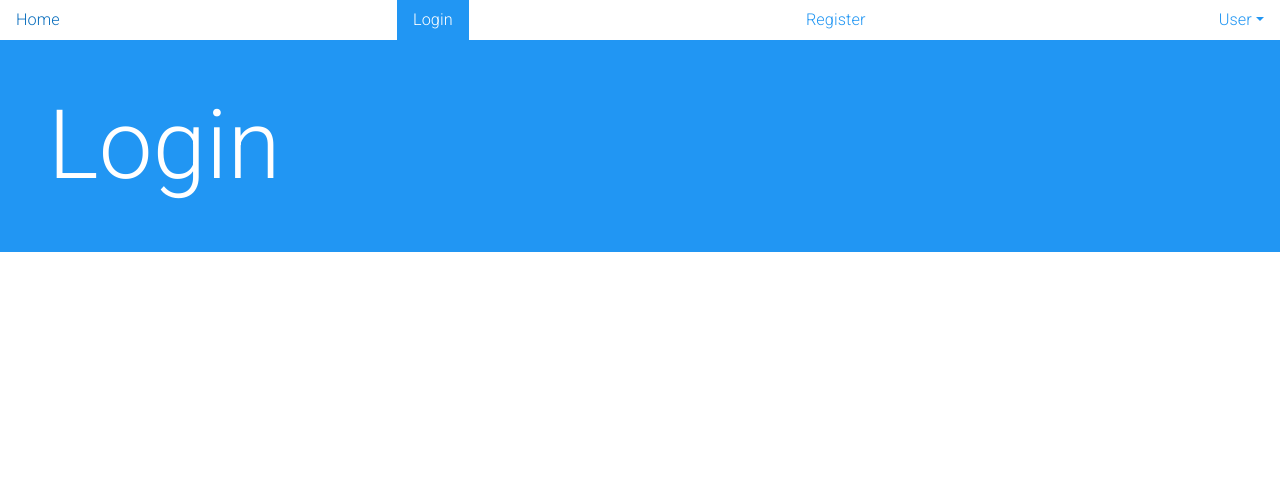
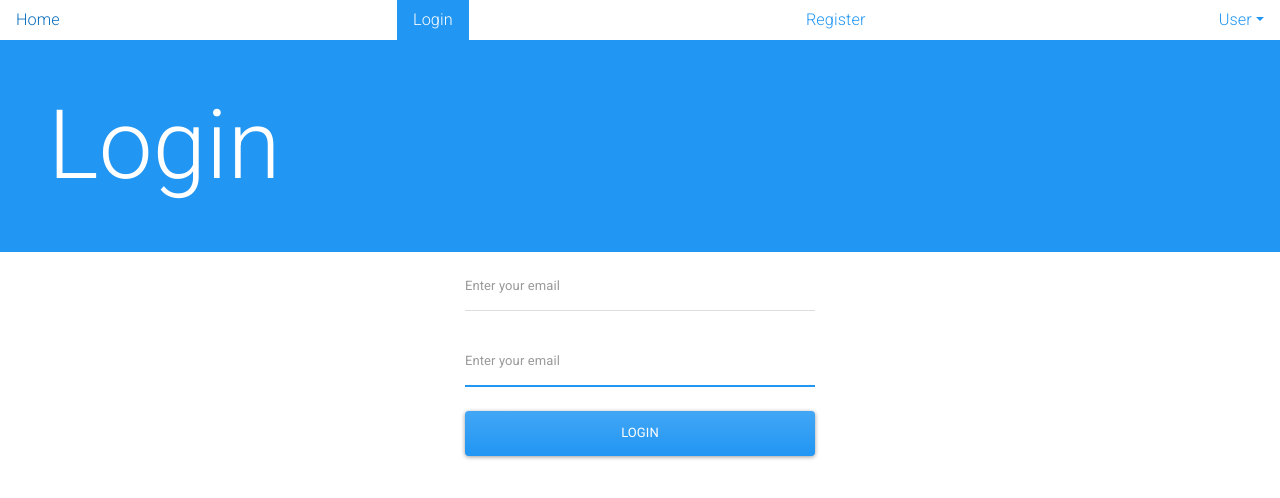
Before and after one commit to KaiyuWei/realist, a React (Create React App) app in the folder client/: page /login in a window 1280 px wide. Shown: the top 498 px of the page. Built offline with nearby package versions, Linux system fonts and the light colour scheme.

Commit message:
login page completed

```diff
--- a/client/src/context/auth.js
+++ b/client/src/context/auth.js
@@ -2,7 +2,7 @@
  * the file for react Context used for auth process
  */
 
-import { useState, createContext, useContext } from "react";
+import { useState, createContext, useContext, useEffect } from "react";
 import axios from "axios";
 import { API } from "../config.js";
 
@@ -19,6 +19,15 @@ const AuthProvider = ({ children }) => {
     user: null,
     token: "",
     refreshToken: "",
+  });
+
+  useEffect(() => {
+    // check if the "auth" data is stored in the local storage
+    let fromLS = localStorage.getItem("auth");
+
+    // update the local auth context if found in local storage
+    // this can happen when a window is refreshed and then we get auth data from the local storage
+    if (fromLS) setAuth(JSON.parse(fromLS));
   });
 
   // configure axios. set the base URL
--- a/client/src/pages/Login.js
+++ b/client/src/pages/Login.js
@@ -1,7 +1,95 @@
+import { useState } from "react";
+import axios from "axios";
+import { API } from "../config.js";
+import toast from "react-hot-toast";
+import { useNavigate } from "react-router-dom";
+import { useAuth } from "../context/auth.js";
+
 export default function Login() {
-    return (
-        <div>
-            <h1 className="display-1 bg-primary text-light p-5">Login</h1>
+  // context
+  const { auth, setAuth } = useAuth();
+  // the hooks for states
+  const [email, setEmail] = useState("");
+  const [password, setPassword] = useState("");
+  // the state indicating the loading status
+  const [loading, setLoading] = useState(false);
+  // navigation hook
+  const navigate = useNavigate();
+
+  // submission handler
+  const handleSubmit = async (e) => {
+    try {
+      // prevent from auto-reloading ( the default action of submission)
+      e.preventDefault();
+      // the loading process starts. set the loading state to tru
+      setLoading(true);
+
+      // make the post request to the pre-register endpoint
+      const { data } = await axios.post(`/login`, {
+        email,
+        password,
+      });
+
+      // we've got the data. the loading process is terminated now
+      setLoading(false);
+
+      if (data?.error) {
+        // send the user an error toast if there is any error
+        toast.error(data.error);
+      } else {
+        // udpate the global auth context
+        setAuth(data);
+        // store in local storage
+        localStorage.setItem("auth", JSON.stringify(data));
+        // send the success notification
+        toast.success("Login successful");
+        // navigate to home page
+        navigate("/");
+      }
+    } catch (err) {
+      // loading process terminated
+      setLoading(false);
+
+      console.log(err);
+    }
+  };
+
+  return (
+    <div>
+      <h1 className="display-1 bg-primary text-light p-5">Login</h1>
+
+      <div className="container">
+        <div className="row">
+          <div className="col-lg-4 offset-lg-4">
+            <form onSubmit={handleSubmit}>
+              <input
+                type="text"
+                placeholder="Enter your email"
+                className="form-control mb-4"
+                required
+                autoFocus
+                value={email}
+                onChange={(e) => setEmail(e.target.value)}
+              />
+              <input
+                type="password"
+                placeholder="Enter your email"
+                className="form-control mb-4"
+                required
+                autoFocus
+                value={password}
+                onChange={(e) => setPassword(e.target.value)}
+              />
+              <button
+                disabled={loading}
+                className="btn btn-primary col-12 mb-4"
+              >
+                {loading ? "Waiting..." : "Login"}
+              </button>
+            </form>
+          </div>
         </div>
-    );
-};
+      </div>
+    </div>
+  );
+}
--- a/client/src/pages/auth/AccountActivate.js
+++ b/client/src/pages/auth/AccountActivate.js
@@ -29,7 +29,9 @@ export default function AccountActivate() {
       if (data?.error) {
         toast.error(data.error);
       } else {
-        // set the global auth data (the token)
+        // save the data in local storage (save in json format)
+        localStorage.setItem("auth", JSON.stringify(data));
+        // set the global auth data
         setAuth(data);
         // send a success toast
         toast.success("Registration success! Welcome to Realist!");
```
